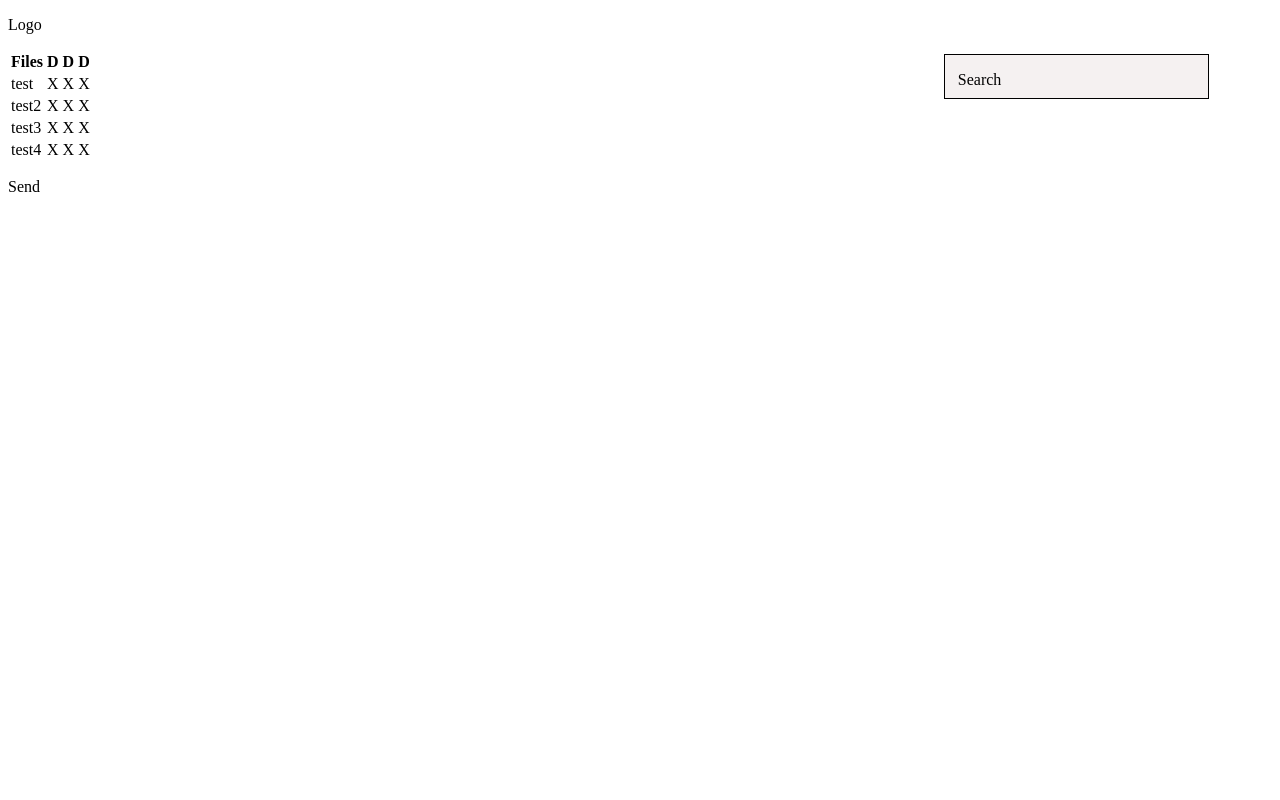
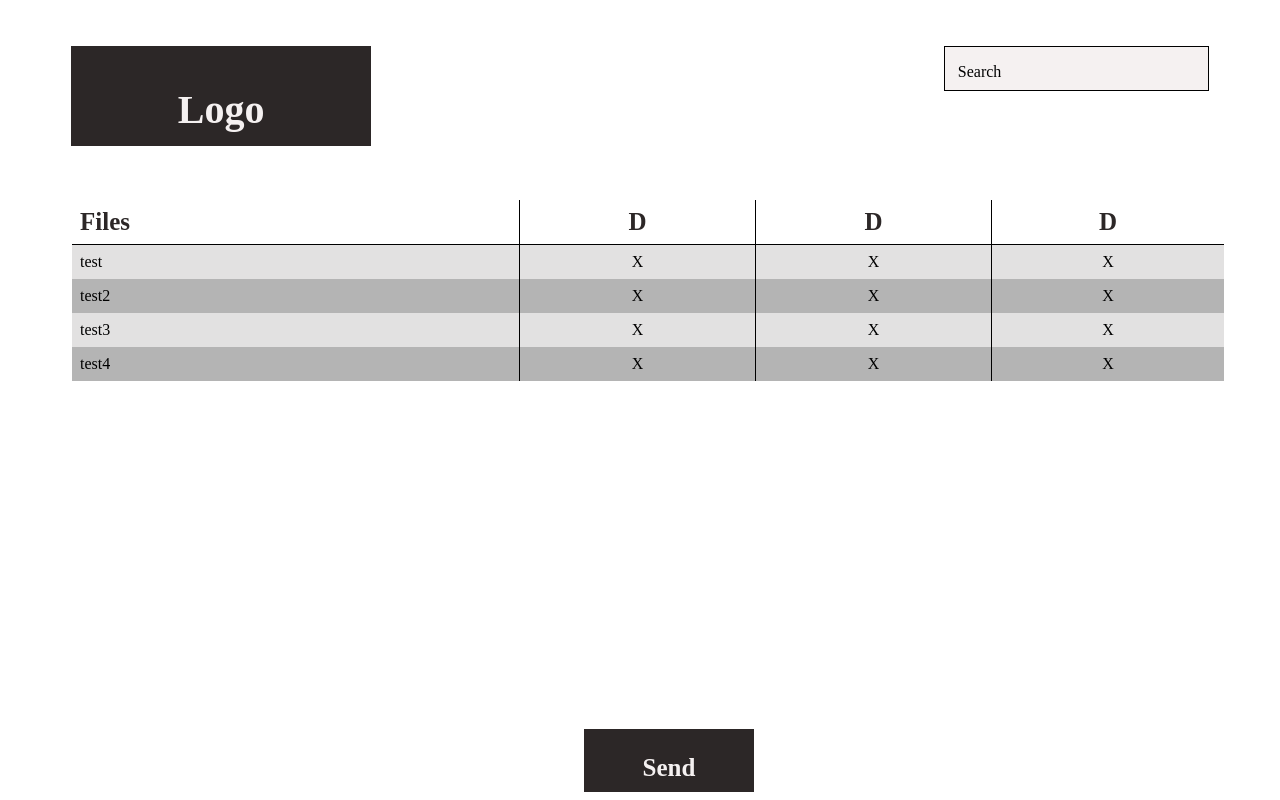
Before and after one commit to adammartin13/PiProject, a plain HTML site: page index.html in a window 1280 px wide. Drawn offline with Linux system fonts and the light colour scheme.

Commit message:
Added main menu skeleton

```diff
--- a/stylesheet.css
+++ b/stylesheet.css
@@ -9,3 +9,68 @@
     background-color: #f5f1f1;
     border: 1px solid black;
 }
+#logo{
+    width: 300px;
+    height: 100px;
+    float: left;
+    margin-top: 3%;
+    margin-left: 5%;
+    font-weight: bold;
+    font-size: 40px;
+    text-align: center;
+    background-color: #2c2727;
+    color: #f5f1f1;
+}
+#send{
+    width: 170px;
+    height: 50px;
+    position: absolute;
+    bottom: 1%;
+    margin-top: 40%;
+    margin-left: 45%;
+    padding-bottom: 1%;
+    font-weight: bold;
+    font-size: 25px;
+    text-align: center;
+    background-color: #2c2727;
+    color: #f5f1f1;
+}
+#list{
+    width: 90%;
+    height: 60%;
+    margin-left: 5%;
+    position: absolute;
+    top: 25%;
+}
+table{
+    border-collapse: collapse;
+    width: 100%;
+}
+td, th{
+    padding: 8px;
+    border: 1px solid black;
+    text-align: center;
+    border-right: none;
+}
+th{
+    text-align: center;
+    font-weight: bold;
+    font-size: 25px;
+    color: #2c2727;
+    border-top: none;
+    background-color: white;
+}
+td{
+    border-bottom: none;
+    border-top: none;
+}
+tr:nth-child(even) {
+    background-color: #e2e1e1;
+}
+tr:nth-child(odd){
+    background-color: #b4b4b4;
+}
+.song{
+    text-align: left;
+    border-left: none;
+}
```
